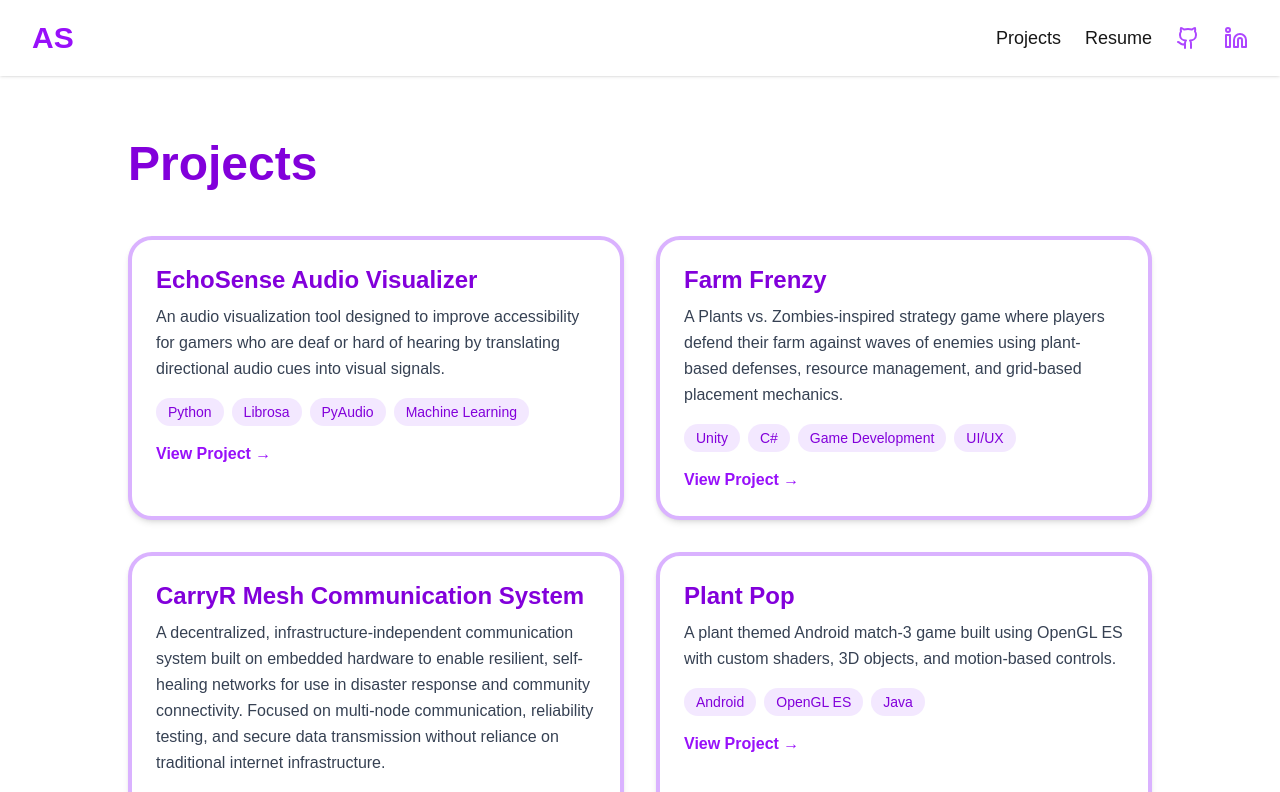
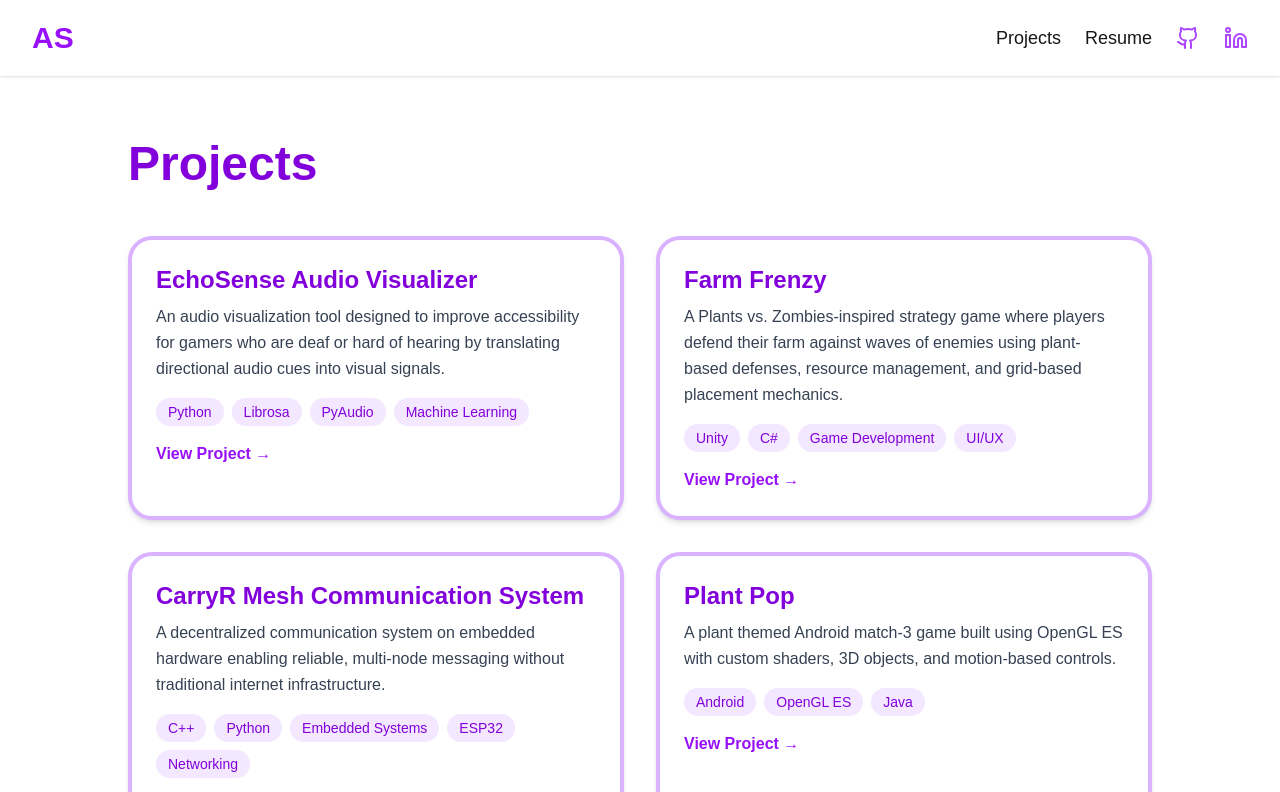
Before and after one commit to annas2727/Portfolio, a Next.js app: page /projects in a window 1280 px wide. Shown: the top 792 px of the page. Built offline with nearby package versions, Linux system fonts and the light colour scheme.

Commit message:
Updated projects part 2

```diff
--- a/app/projects/page.tsx
+++ b/app/projects/page.tsx
@@ -32,7 +32,7 @@ export default function ProjectsPage() {
 
         <ProjectCard
           title="CarryR Mesh Communication System"
-          description="A decentralized, infrastructure-independent communication system built on embedded hardware to enable resilient, self-healing networks for use in disaster response and community connectivity. Focused on multi-node communication, reliability testing, and secure data transmission without reliance on traditional internet infrastructure."
+          description="A decentralized communication system on embedded hardware enabling reliable, multi-node messaging without traditional internet infrastructure."
           tech={["C++", "Python", "Embedded Systems", "ESP32", "Networking"]}
           link="https://github.com/LunaVoid/SeniorProjectTLO"
         />
```
